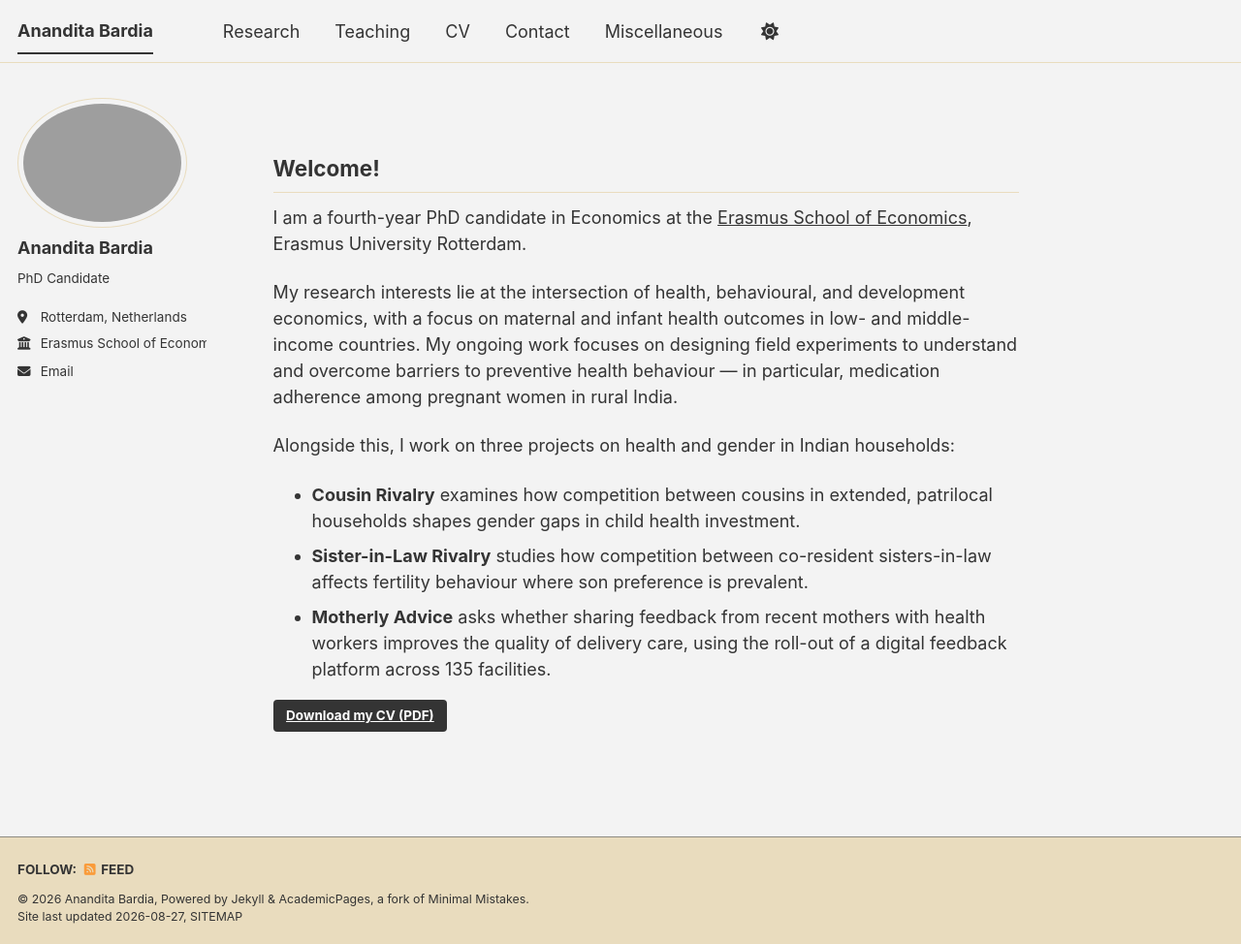
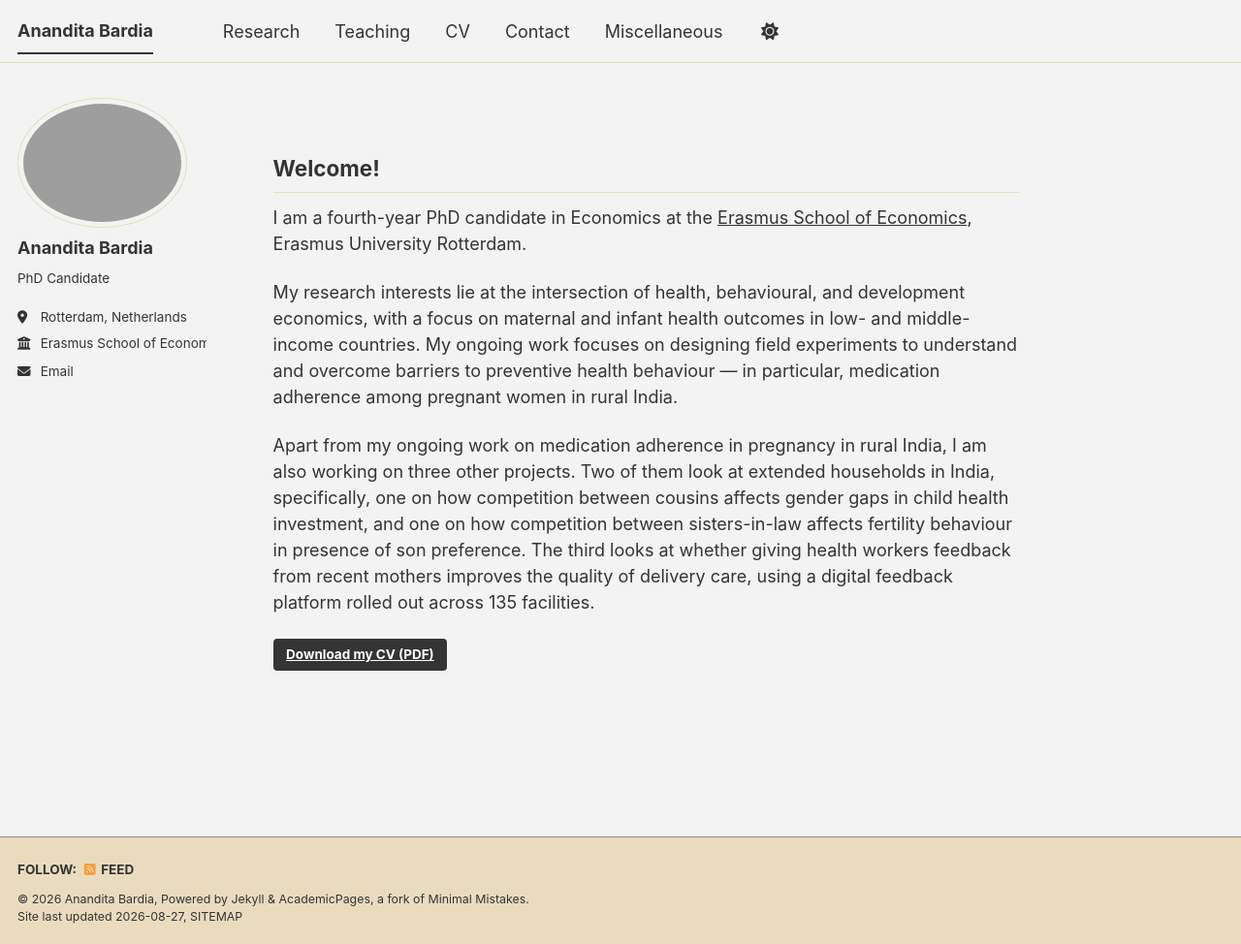
Before and after one commit to ananditabardia/ananditabardia.github.io, a Jekyll site: the page built from _pages/about.md, in a window 1280 px wide and 974 px high. Shown: the whole window at 97% size. Built offline with Jekyll 4.4.1, drawn with Linux system fonts in a browser that asks for light colours; a script bundle is joined from its source files by our own code; library files that are not in the unit come from our copies.

Commit message:
Update about.md

```diff
--- a/_pages/about.md
+++ b/_pages/about.md
@@ -13,12 +13,7 @@
 
 My research interests lie at the intersection of health, behavioural, and development economics, with a focus on maternal and infant health outcomes in low- and middle-income countries. My ongoing work focuses on designing field experiments to understand and overcome barriers to preventive health behaviour — in particular, medication adherence among pregnant women in rural India.
 
-Alongside this, I work on three projects on health and gender in Indian households:
-
-- **Cousin Rivalry** examines how competition between cousins in extended, patrilocal households shapes gender gaps in child health investment.
-- **Sister-in-Law Rivalry** studies how competition between co-resident sisters-in-law affects fertility behaviour where son preference is prevalent.
-- **Motherly Advice** asks whether sharing feedback from recent mothers with health workers improves the quality of delivery care, using the roll-out of a digital feedback platform across 135 facilities.
-
+Apart from my ongoing work on medication adherence in pregnancy in rural India, I am also working on three other projects. Two of them look at extended households in India, specifically, one on how competition between cousins affects gender gaps in child health investment, and one on how competition between sisters-in-law affects fertility behaviour in presence of son preference. The third looks at whether giving health workers feedback from recent mothers improves the quality of delivery care, using a digital feedback platform rolled out across 135 facilities.
 
 
 [Download my CV (PDF)](/files/cv.pdf){: .btn .btn--primary}
```
